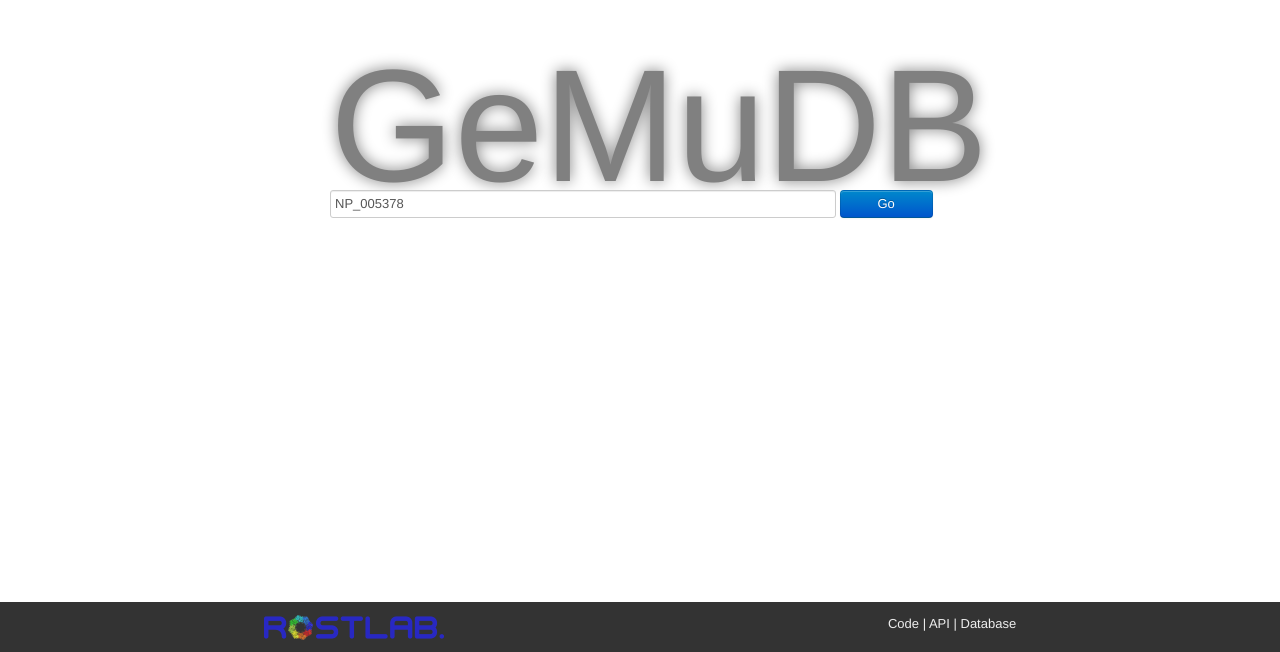
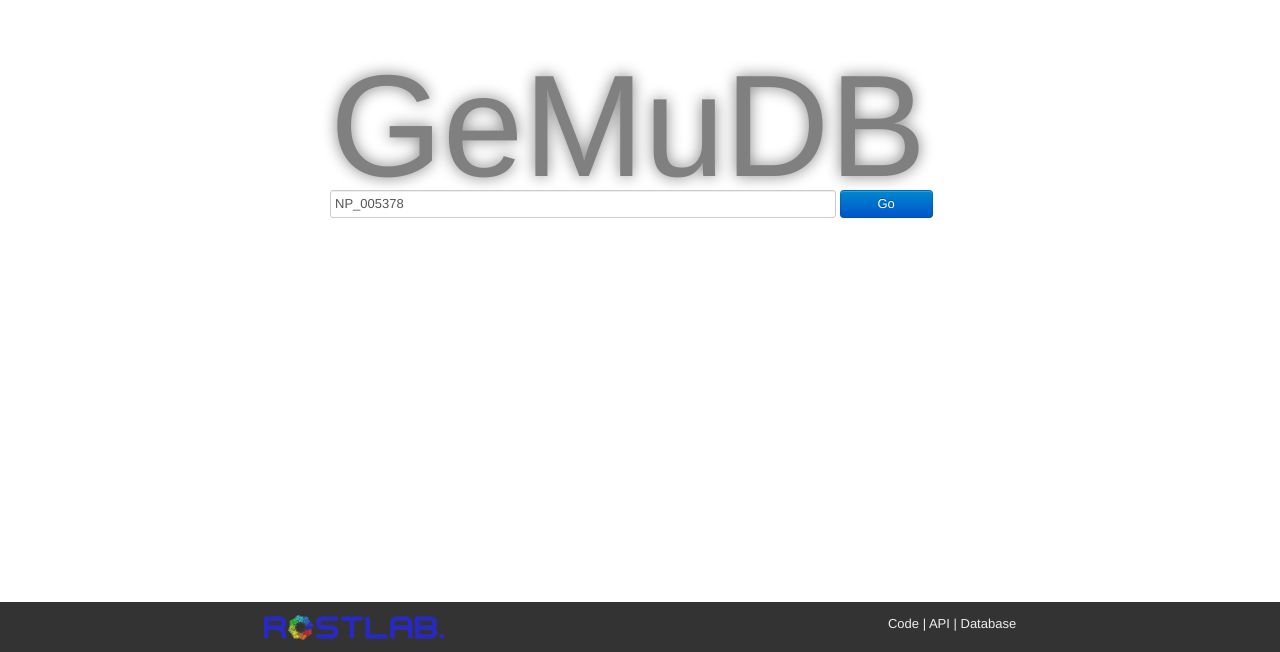
Before and after one commit to milot-mirdita/GeMuDB, a plain HTML site: page frontend/index.html in a window 1280 px wide. Shown: the part 148-800 px from the top of the page. Drawn offline with Linux system fonts and the light colour scheme.

Commit message:
fixed font size of logo

```diff
--- a/frontend/css/style.css
+++ b/frontend/css/style.css
@@ -101,7 +101,7 @@ h2 {
 
 #search_container .header {
 	position: relative;
-	font-size: 160px;
+	font-size: 145px;
 	z-index: -1;
 	top: -55px;
 	color: gray;
```
